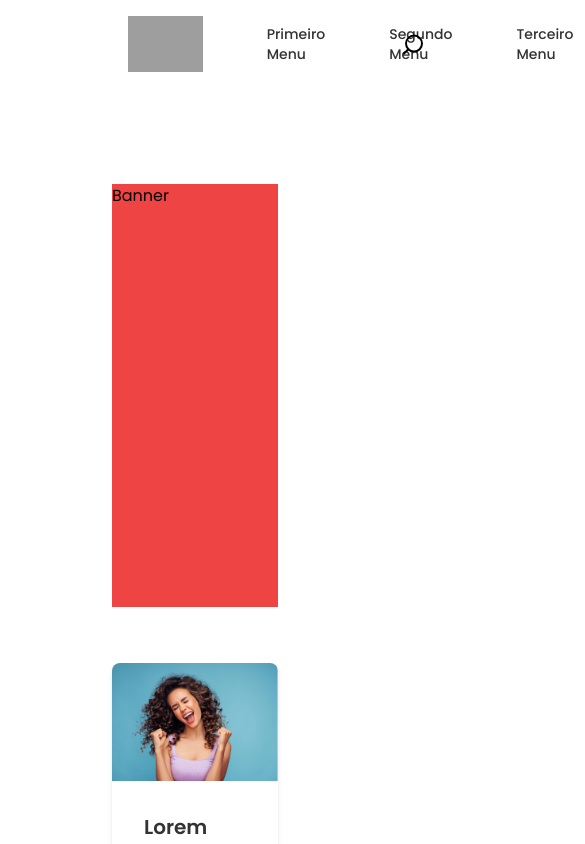
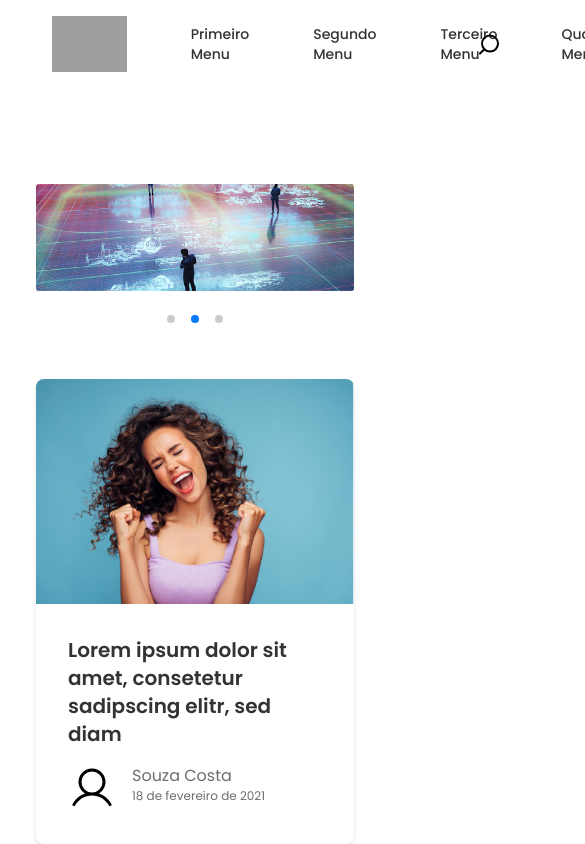
Before and after one commit to Lucasbritx/delta-test, a React (Vite) app: page / in a window 390 px wide. Shown: the top 844 px of the page, 585 px wide, since content can reach past the window. Built offline with nearby package versions, Linux system fonts and the light colour scheme; grey boxes are pictures that could not be loaded.

Commit message:
:sparkles: adicionado componente do carousel

```diff
--- a/index.html
+++ b/index.html
@@ -3,7 +3,7 @@
 
 <head>
   <meta charset="UTF-8" />
-  <link rel="icon" type="image/svg+xml" href="/public/favicon-delta.png" />
+  <link rel="icon" type="image/svg+xml" href="/favicon-delta.png" />
   <meta name="viewport" content="width=device-width, initial-scale=1.0" />
   <link rel="preconnect" href="https://fonts.googleapis.com">
   <link rel="preconnect" href="https://fonts.gstatic.com" crossorigin>
--- a/package.json
+++ b/package.json
@@ -13,6 +13,7 @@
     "react": "^18.2.0",
     "react-dom": "^18.2.0",
     "react-router-dom": "^6.15.0",
+    "swiper": "^10.2.0",
     "uuid": "^9.0.0"
   },
   "devDependencies": {
--- a/src/App.tsx
+++ b/src/App.tsx
@@ -20,7 +20,7 @@ const router = createBrowserRouter([
 
 function App() {
   return (
-    <div className="h-full px-28">
+    <div className="h-full px-9 lg:px-28">
       <Header />
       <div className="h-full pb-12 pt-24 xxs:flex xxs:justify-center">
         <RouterProvider router={router} />
--- a/src/assets/index.ts
+++ b/src/assets/index.ts
@@ -1,9 +1,19 @@
-// export all pngs from src/assets/brands
-
 import happyWoman from "./happy-woman.png";
 import happyWoman2 from "./happy-woman2.png";
 import towTruck from "./tow-truck.png";
 import mechanicTowTruck from "./mechanic-tow-truck.png";
 import user from "./user.svg";
+import banner1 from "./banner1.png";
+import banner2 from "./banner2.png";
+import banner3 from "./banner3.png";
 
-export { happyWoman, happyWoman2, towTruck, mechanicTowTruck, user };
+export {
+  happyWoman,
+  happyWoman2,
+  towTruck,
+  mechanicTowTruck,
+  user,
+  banner1,
+  banner2,
+  banner3,
+};
--- a/src/components/Banner/index.tsx
+++ b/src/components/Banner/index.tsx
@@ -1,7 +1,22 @@
 import React from "react";
+import Carousel from "../Carousel";
+import { banner1, banner2, banner3 } from "../../assets";
+
+const slides = [
+  <div className="relative">
+    <div className="absolute inset-0"></div>
+    <img src={banner1} className="w-full h-full" />
+  </div>,
+  <img src={banner2} className="w-full h-full" />,
+  <img src={banner3} className="w-full h-full" />,
+];
 
 const Banner: React.FC = () => {
-  return <div className="w-full h-[423px] bg-red-500">Banner</div>;
+  return (
+    <div className="w-full ">
+      <Carousel slides={slides} />
+    </div>
+  );
 };
 
 export default Banner;
--- /dev/null
+++ b/src/components/Carousel/index.tsx
@@ -0,0 +1,38 @@
+import React from "react";
+import SwiperCore from "swiper";
+import { Pagination, A11y, Autoplay } from "swiper/modules";
+import { Swiper, SwiperSlide } from "swiper/react";
+import "swiper/css";
+import "swiper/css/pagination";
+import "swiper/css/autoplay";
+import "swiper/css/a11y";
+
+SwiperCore.use([Autoplay]);
+
+interface ICarousel {
+  slides: React.ReactNode[];
+}
+
+const Carousel: React.FC<ICarousel> = ({ slides }) => {
+  return (
+    <div>
+      <Swiper
+        modules={[Pagination, A11y]}
+        spaceBetween={100}
+        className="h-full w-full"
+        loop
+        autoplay={{
+          delay: 4000,
+        }}
+        pagination={{ clickable: true, el: ".swiper-custom-pagination" }}
+      >
+        {slides.map((slide: React.ReactNode, index) => {
+          return <SwiperSlide key={index}>{slide}</SwiperSlide>;
+        })}
+      </Swiper>
+      <div className="swiper-custom-pagination flex justify-center mt-6 gap-x-2" />
+    </div>
+  );
+};
+
+export default Carousel;
```
Also changed, not shown: 1 other file (tests, documents, lock files or other folders).
